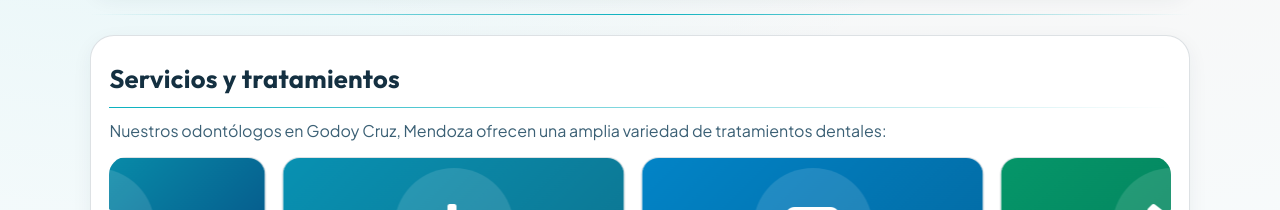
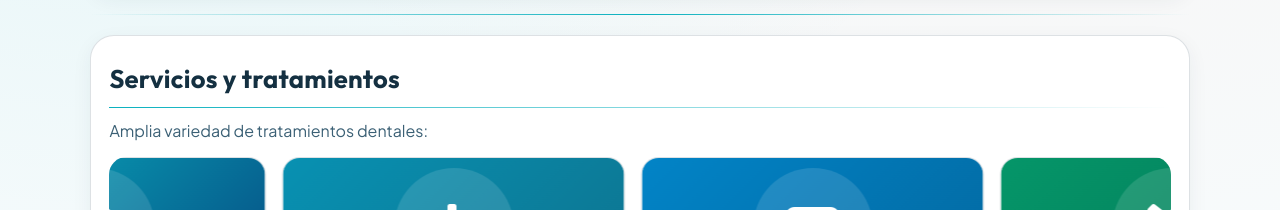
Before and after one commit to julian87nicolas/odontointegral-react, a React (Create React App) app: page / in a window 1280 px wide. Shown: the part 960-1170 px from the top of the page. Built offline with nearby package versions, Linux system fonts and the light colour scheme; no server answers.

Commit message:
fix content

```diff
--- a/src/components/Content.js
+++ b/src/components/Content.js
@@ -26,7 +26,7 @@ function Content () {
             <section className="services-section reveal" id="servicios">
                 <h2>Servicios y tratamientos</h2>
                 <hr />
-                <p className="content-lead">Nuestros odontólogos en Godoy Cruz, Mendoza ofrecen una amplia variedad de tratamientos dentales:</p>
+                <p className="content-lead">Amplia variedad de tratamientos dentales:</p>
                 <ServicesCarousel />
             </section>
 
```
